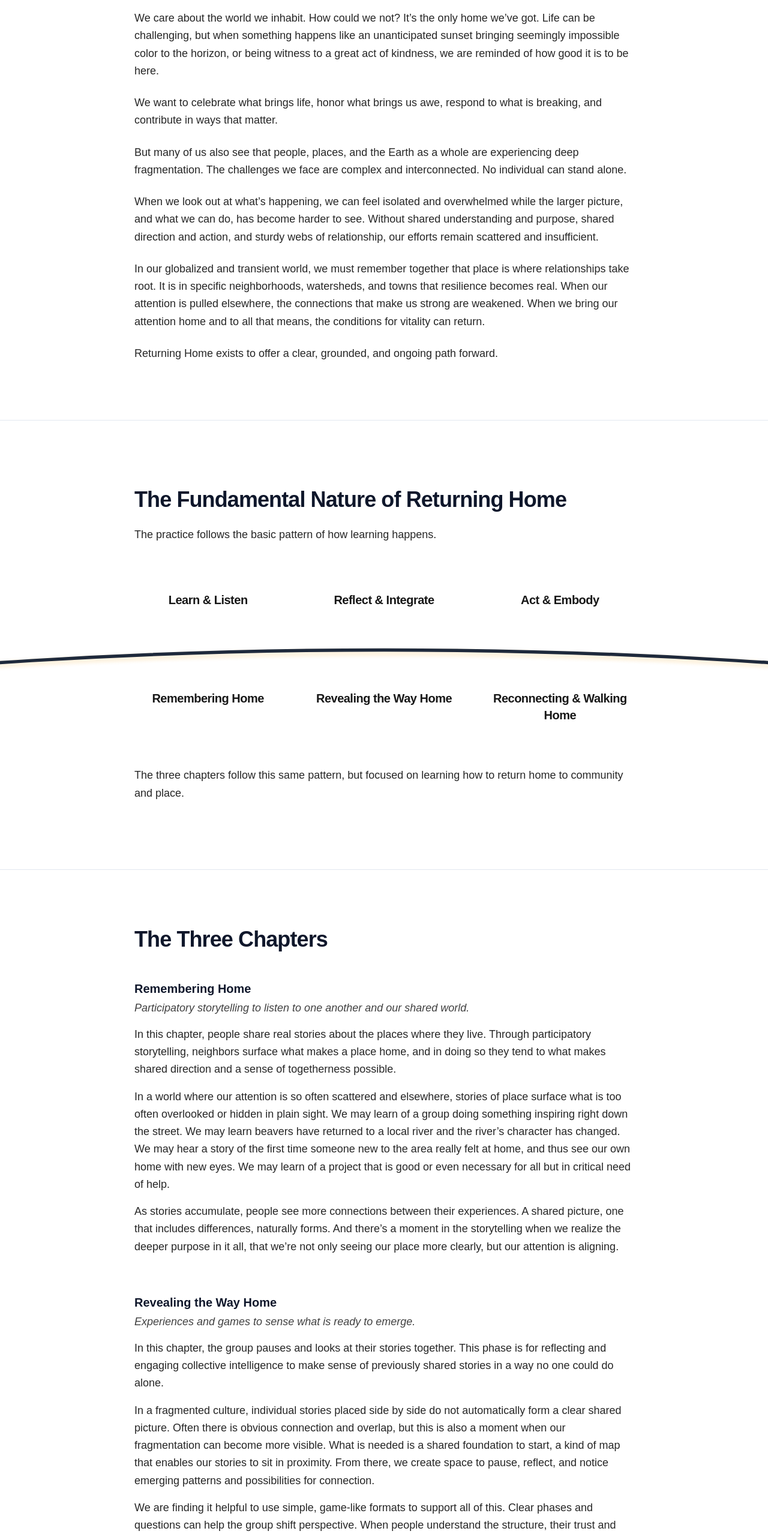
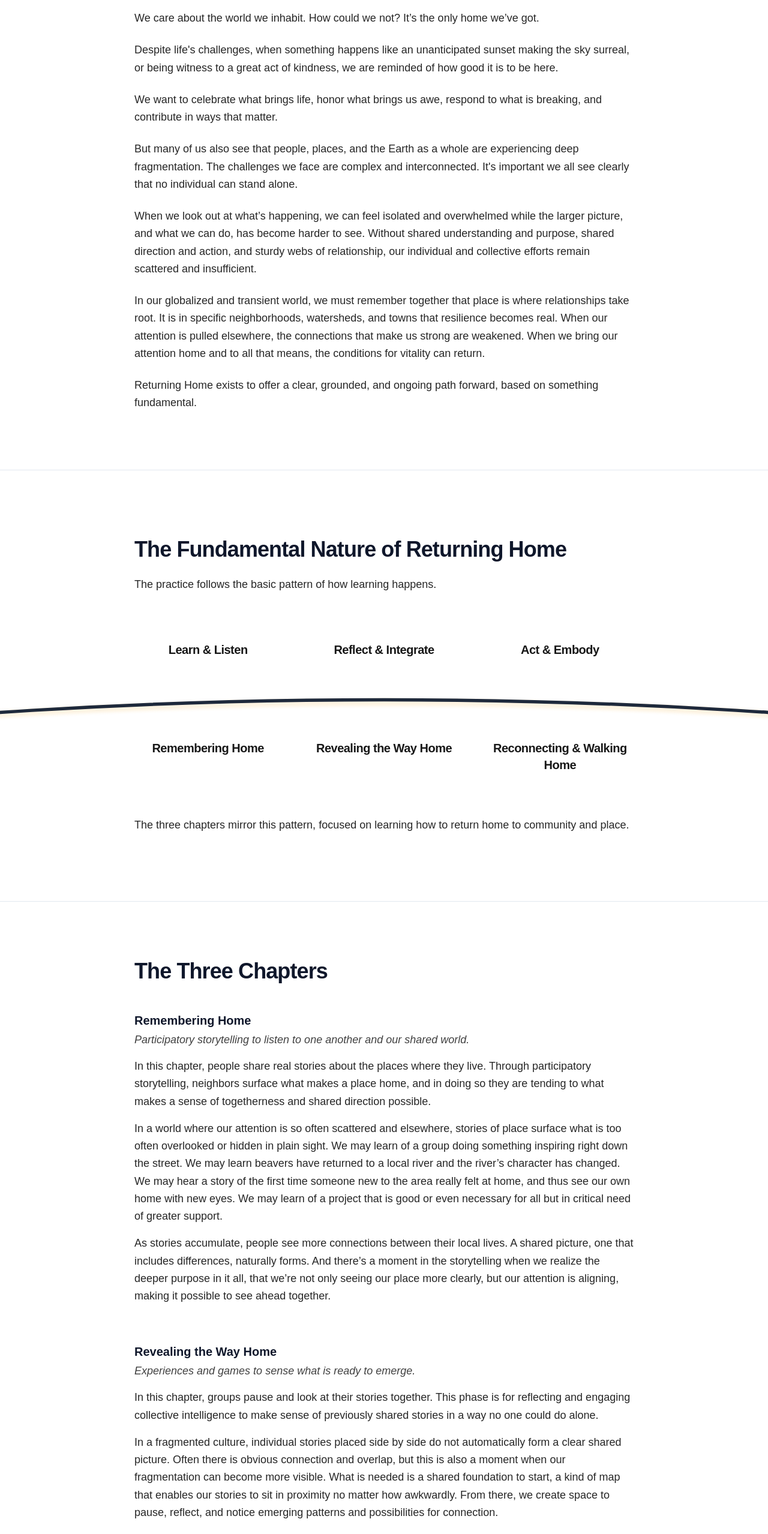
Before and after one commit to Benja-Ross/returning-home-landing, a Next.js app: page /mission-and-method in a window 1280 px wide. Shown: the part 234-2791 px from the top of the page at 60% size. Built offline with nearby package versions, Linux system fonts and the light colour scheme.

Commit message:
copy revisions on m & m

```diff
--- a/src/content/mission-and-method.ts
+++ b/src/content/mission-and-method.ts
@@ -35,17 +35,19 @@ export const missionAndMethod: MissionAndMethodContent = {
   pageSubtitle:
     "Returning Home is a calm, place-based arc for deepening shared understanding, belonging, and agency in specific places.",
   opening: [
-    "We care about the world we inhabit. How could we not? It’s the only home we’ve got. Life can be challenging, but when something happens like an unanticipated sunset bringing seemingly impossible color to the horizon, or being witness to a great act of kindness, we are reminded of how good it is to be here.",
+    "We care about the world we inhabit. How could we not? It’s the only home we’ve got.",
+
+    "Despite life's challenges, when something happens like an unanticipated sunset making the sky surreal, or being witness to a great act of kindness, we are reminded of how good it is to be here.",
 
     "We want to celebrate what brings life, honor what brings us awe, respond to what is breaking, and contribute in ways that matter.",
 
-    "But many of us also see that people, places, and the Earth as a whole are experiencing deep fragmentation. The challenges we face are complex and interconnected. No individual can stand alone.",
+    "But many of us also see that people, places, and the Earth as a whole are experiencing deep fragmentation. The challenges we face are complex and interconnected. It's important we all see clearly that no individual can stand alone.",
 
-    "When we look out at what’s happening, we can feel isolated and overwhelmed while the larger picture, and what we can do, has become harder to see. Without shared understanding and purpose, shared direction and action, and sturdy webs of relationship, our efforts remain scattered and insufficient.",
+    "When we look out at what’s happening, we can feel isolated and overwhelmed while the larger picture, and what we can do, has become harder to see. Without shared understanding and purpose, shared direction and action, and sturdy webs of relationship, our individual and collective efforts remain scattered and insufficient.",
 
     "In our globalized and transient world, we must remember together that place is where relationships take root. It is in specific neighborhoods, watersheds, and towns that resilience becomes real. When our attention is pulled elsewhere, the connections that make us strong are weakened. When we bring our attention home and to all that means, the conditions for vitality can return.",
 
-    "Returning Home exists to offer a clear, grounded, and ongoing path forward."
+    "Returning Home exists to offer a clear, grounded, and ongoing path forward, based on something fundamental."
   ],
 
   structure: {
@@ -54,7 +56,7 @@ export const missionAndMethod: MissionAndMethodContent = {
     learningLabels: ["Learn & Listen", "Reflect & Integrate", "Act & Embody"],
     chapterTitles: ["Remembering Home", "Revealing the Way Home", "Reconnecting & Walking Home"],
     reinforcement:
-      "The three chapters follow this same pattern, but focused on learning how to return home to community and place."
+      "The three chapters mirror this pattern, focused on learning how to return home to community and place."
   },
 
   arcChapters: [
@@ -77,33 +79,33 @@ export const missionAndMethod: MissionAndMethodContent = {
 
   chapters: {
     remembering: [
-      "In this chapter, people share real stories about the places where they live. Through participatory storytelling, neighbors surface what makes a place home, and in doing so they tend to what makes shared direction and a sense of togetherness possible.",
+      "In this chapter, people share real stories about the places where they live. Through participatory storytelling, neighbors surface what makes a place home, and in doing so they are tending to what makes a sense of togetherness and shared direction possible.",
 
-      "In a world where our attention is so often scattered and elsewhere, stories of place surface what is too often overlooked or hidden in plain sight. We may learn of a group doing something inspiring right down the street. We may learn beavers have returned to a local river and the river’s character has changed. We may hear a story of the first time someone new to the area really felt at home, and thus see our own home with new eyes. We may learn of a project that is good or even necessary for all but in critical need of help.",
+      "In a world where our attention is so often scattered and elsewhere, stories of place surface what is too often overlooked or hidden in plain sight. We may learn of a group doing something inspiring right down the street. We may learn beavers have returned to a local river and the river’s character has changed. We may hear a story of the first time someone new to the area really felt at home, and thus see our own home with new eyes. We may learn of a project that is good or even necessary for all but in critical need of greater support.",
 
-      "As stories accumulate, people see more connections between their experiences. A shared picture, one that includes differences, naturally forms. And there’s a moment in the storytelling when we realize the deeper purpose in it all, that we’re not only seeing our place more clearly, but our attention is aligning."
+      "As stories accumulate, people see more connections between their local lives. A shared picture, one that includes differences, naturally forms. And there’s a moment in the storytelling when we realize the deeper purpose in it all, that we’re not only seeing our place more clearly, but our attention is aligning, making it possible to see ahead together."
     ],
 
     revealing: [
-      "In this chapter, the group pauses and looks at their stories together. This phase is for reflecting and engaging collective intelligence to make sense of previously shared stories in a way no one could do alone.",
+      "In this chapter, groups pause and look at their stories together. This phase is for reflecting and engaging collective intelligence to make sense of previously shared stories in a way no one could do alone.",
 
-      "In a fragmented culture, individual stories placed side by side do not automatically form a clear shared picture. Often there is obvious connection and overlap, but this is also a moment when our fragmentation can become more visible. What is needed is a shared foundation to start, a kind of map that enables our stories to sit in proximity. From there, we create space to pause, reflect, and notice emerging patterns and possibilities for connection.",
+      "In a fragmented culture, individual stories placed side by side do not automatically form a clear shared picture. Often there is obvious connection and overlap, but this is also a moment when our fragmentation can become more visible. What is needed is a shared foundation to start, a kind of map that enables our stories to sit in proximity no matter how awkwardly. From there, we create space to pause, reflect, and notice emerging patterns and possibilities for connection.",
 
-      "We are finding it helpful to use simple, game-like formats to support all of this. Clear phases and questions can help the group shift perspective. When people understand the structure, their trust and patience grows, patterns more easily surface, and shared direction can begin to take shape.",
+      "In the Returning Home practice, we are finding it helpful to use simple, game-like formats to support all of this. Clear phases and questions can help the group shift perspective. When people understand the structure, their trust and patience grows, space is allowed, patterns more easily surface, and shared intention anddirection can begin to take shape.",
 
-      "Shared intention does not arrive fully formed, nor at the same time for everyone. But with structure and care, alignment becomes possible.",
+      "Shared ways of sensing don't arrive fully formed, nor do things come together at the same time for everyone. But with structure and care, alignment can grow.",
 
-      "When that alignment forms, it can feel energizing. Something that was diffuse begins to gather. The group begins to sense what their place is asking of them."
+      "When that alignment forms, it can feel energizing. Something that was diffuse begins to feel more whole. The group begins to sense what their place is asking of them."
     ],
 
     reconnecting: [
       "In this chapter, groups bring what they’ve learned into a conversation with the physical world.",
 
-      "When the group has moved through thoughtful reflection and begun to see from a shared perspective, a next step often becomes surprisingly clear. It doesn’t need to be a big step, it simply needs to feel aligned with what the group has heard and sensed together. The group knows it has arrived at a worthy step when it feels it has emerged somehow on its own.",
+      "When the group has moved through thoughtful reflection and begun to see from a shared perspective, a next step often becomes surprisingly clear. It doesn’t need to be a big step and often it's better that it's not. It simply needs to feel aligned with what the group has heard and sensed together. The group knows it has arrived at a worthy step when it feels it has emerged somehow on its own.",
 
       "The Returning Home practice is experimenting with simple, thoughtfully designed story walks to support taking that next step. These walks invite participants to move through their own streets, along rivers, neighborhoods, into kitchens, living rooms, and communal gathering places while carrying a shared storyline. As they walk, the surrounding community and landscape become active participants. People can notice how reality responds.",
 
-      "Walking our stories into the world generates feedback. What has formed within the group deepens: shared meaning, direction, purpose, attention, and intention. This is when the value in the cyclical nature of the overall practice becomes clear."
+      "Walking our stories into the world generates feedback. What has formed within the group deepens: shared meaning, direction, purpose, attention, and intention. This is when the value in the cyclical nature of the overall practice also becomes clear."
     ]
   },
 
@@ -146,20 +148,21 @@ export const missionAndMethod: MissionAndMethodContent = {
 
     "As more communities experiment with this practice, learning and stories can travel between places. Each community’s practice is shaped by its own context, yet insights can move across the wider ecology.",
 
-    "Our intention is steady development rather than rapid expansion, planting seeds of the practice where the soil is ready and moving at a pace that strengthens relationships rather than straining them.",
+    "Our intention is steady development rather than rapid expansion, planting seeds of the practice where the soil is ready and moving at a pace that strengthens relationships rather than straining them. A healthy human ecology relies on a web or trust and mutual understanding, after all",
 
     "We meet people where they are, and go from there."
   ],
 
   benjiNote: {
     bullets: [
-      "This work is larger than any one person.",
-      "It has grown through relationships, experimentation, and care.",
-      "My background in regenerative agriculture and years of living with chronic illness have shaped how I understand wholeness, resilience, and will.",
-      "I remain a learner within this practice."
+      "The purpose behind this practice is larger than any one person, to say the least.",
+      "But I do want to offer a human presence behind the work. I don't want to claim a title other than practitioner, and now you know at least one face and voice devoted to helping this grow.",
+      "It it has grown through so many relationships, experiments, and patience.",
+      "The part of my background that influences me most was when I was an aspiring agriculturalist and Permaculture practicioner. I long wanted to start a  farm and community kitchen. Then, years of living with chronic illness redirected my path and shaped how I understand wholeness, resilience, and will.",
+
     ],
 
     closing:
-      "This space exists simply to offer a human presence behind the work — not a title, not a claim of ownership, but a face and a voice devoted to helping places grow in coherence over time."
+      "I strive to bring those lessons along as I continue to learn more about Returning Home."
   }
 }
```
Also changed, not shown: src/app/mission-and-method/page.tsx (+6 -1 lines).
